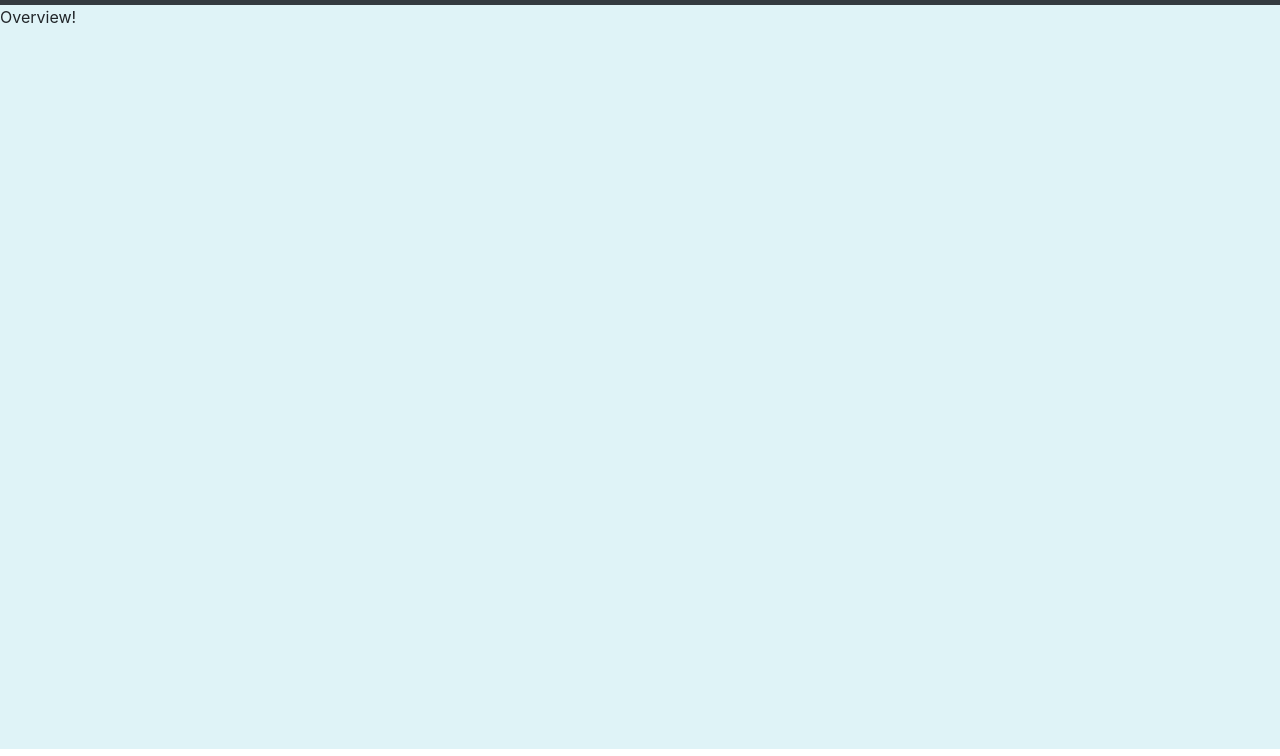
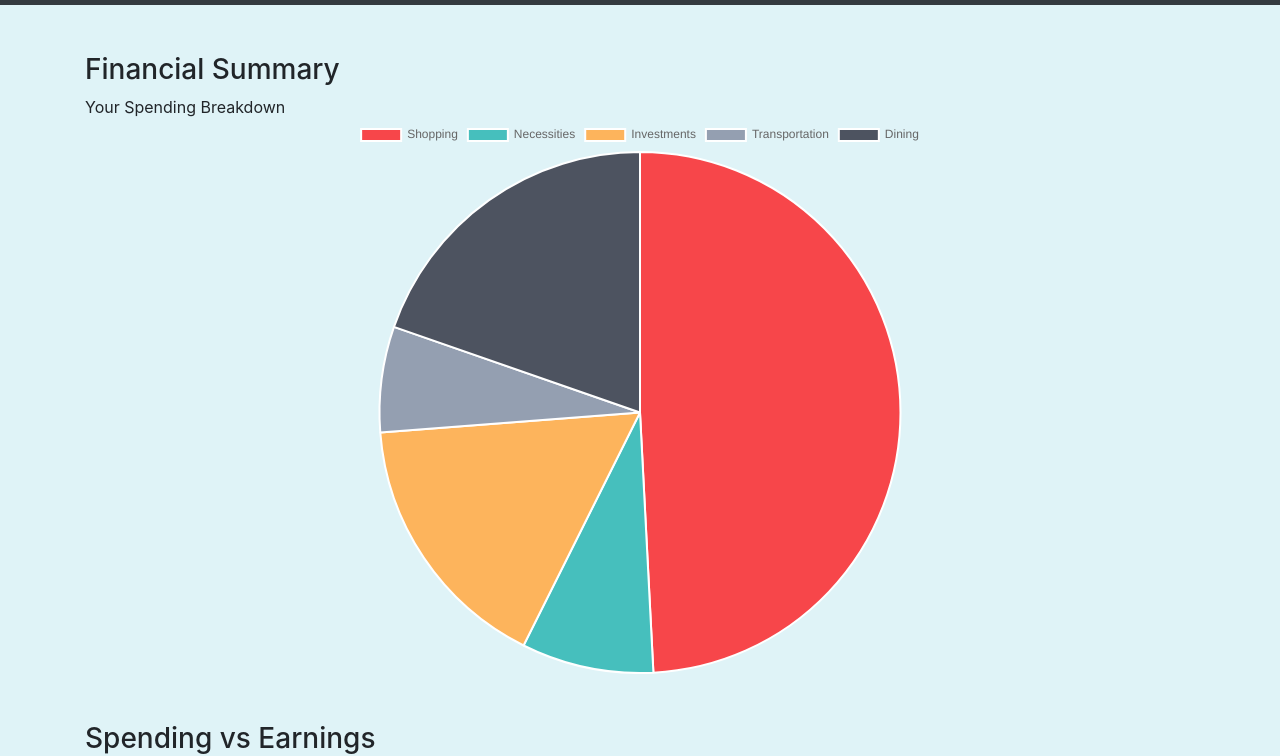
Before and after one commit to roshnib212/MoolahPrototype, a React app: page /overview in a window 1280 px wide. Shown: the part 51-807 px from the top of the page. Built offline with nearby package versions, Linux system fonts and the light colour scheme.

Commit message:
basic graphs

```diff
--- a/package.json
+++ b/package.json
@@ -8,14 +8,17 @@
     "@testing-library/user-event": "^7.2.1",
     "axios": "^0.19.1",
     "bootstrap": "^4.4.1",
+    "chart.js": "^2.9.3",
     "concurrently": "^5.0.2",
     "cors": "^2.8.5",
     "express": "^4.17.1",
+    "mdbreact": "^4.25.4",
     "moment": "^2.24.0",
     "mysql": "^2.17.1",
     "qs": "^6.9.1",
     "react": "^16.12.0",
     "react-bootstrap": "^1.0.0-beta.16",
+    "react-chartjs-2": "^2.9.0",
     "react-datepicker": "^2.11.0",
     "react-dom": "^16.12.0",
     "react-paypal-button-v2": "^2.6.1",
--- a/src/components/OverviewPage.js
+++ b/src/components/OverviewPage.js
@@ -4,13 +4,155 @@ import '../stylesheets/home.css';
 import MoolahNavBar from './MoolahNavBar.js';
 import Button from 'react-bootstrap/Button';
 import 'bootstrap/dist/css/bootstrap.min.css';
+import { Pie } from "react-chartjs-2";
+import { Bar } from "react-chartjs-2";
+import { Line } from "react-chartjs-2";
+import { MDBContainer } from "mdbreact";
 
 class OverviewPage extends React.Component{
+  pieState = {
+    dataPie: {
+      labels: ["Shopping", "Necessities", "Investments", "Transportation", "Dining"],
+      datasets: [
+        {
+          data: [300, 50, 100, 40, 120],
+          backgroundColor: [
+            "#F7464A",
+            "#46BFBD",
+            "#FDB45C",
+            "#949FB1",
+            "#4D5360",
+            "#AC64AD"
+          ],
+          hoverBackgroundColor: [
+            "#FF5A5E",
+            "#5AD3D1",
+            "#FFC870",
+            "#A8B3C5",
+            "#616774",
+            "#DA92DB"
+          ]
+        }
+      ]
+    }
+  }
+barState = {
+    dataBar: {
+      labels: ["Last Month Earnings", "Last Month Spendings", "Current Month Earnings", "Current Month Spendings"],
+      datasets: [
+        {
+          label: "Dollars",
+          data: [100, 80, 100, 40],
+          backgroundColor: [
+            "rgba(255, 134,159,0.4)",
+            "rgba(98,  182, 239,0.4)",
+            "rgba(255, 218, 128,0.4)",
+            "rgba(113, 205, 205,0.4)",
+          ],
+          borderWidth: 2,
+          borderColor: [
+            "rgba(255, 134, 159, 1)",
+            "rgba(98,  182, 239, 1)",
+            "rgba(255, 218, 128, 1)",
+            "rgba(113, 205, 205, 1)",
+          ]
+        }
+      ]
+    },
+    barChartOptions: {
+      responsive: true,
+      maintainAspectRatio: false,
+      scales: {
+        xAxes: [
+          {
+            barPercentage: 1,
+            gridLines: {
+              display: true,
+              color: "rgba(0, 0, 0, 0.1)"
+            }
+          }
+        ],
+        yAxes: [
+          {
+            gridLines: {
+              display: true,
+              color: "rgba(0, 0, 0, 0.1)"
+            },
+            ticks: {
+              beginAtZero: true
+            }
+          }
+        ]
+      }
+    }
+  }
+lineState = {
+    dataLine: {
+      labels: ["January", "February", "March", "April", "May", "June", "July"],
+      datasets: [
+        {
+          label: "Earnings",
+          fill: true,
+          lineTension: 0.3,
+          backgroundColor: "rgba(225, 204,230, .3)",
+          borderColor: "rgb(205, 130, 158)",
+          borderCapStyle: "butt",
+          borderDash: [],
+          borderDashOffset: 0.0,
+          borderJoinStyle: "miter",
+          pointBorderColor: "rgb(205, 130,1 58)",
+          pointBackgroundColor: "rgb(255, 255, 255)",
+          pointBorderWidth: 10,
+          pointHoverRadius: 5,
+          pointHoverBackgroundColor: "rgb(0, 0, 0)",
+          pointHoverBorderColor: "rgba(220, 220, 220,1)",
+          pointHoverBorderWidth: 2,
+          pointRadius: 1,
+          pointHitRadius: 10,
+          data: [100, 100, 150, 150, 200, 200, 220]
+        },
+        {
+          label: "Savings",
+          fill: true,
+          lineTension: 0.3,
+          backgroundColor: "rgba(184, 185, 210, .3)",
+          borderColor: "rgb(35, 26, 136)",
+          borderCapStyle: "butt",
+          borderDash: [],
+          borderDashOffset: 0.0,
+          borderJoinStyle: "miter",
+          pointBorderColor: "rgb(35, 26, 136)",
+          pointBackgroundColor: "rgb(255, 255, 255)",
+          pointBorderWidth: 10,
+          pointHoverRadius: 5,
+          pointHoverBackgroundColor: "rgb(0, 0, 0)",
+          pointHoverBorderColor: "rgba(220, 220, 220, 1)",
+          pointHoverBorderWidth: 2,
+          pointRadius: 1,
+          pointHitRadius: 10,
+          data: [20, 20, 30, 30, 40, 40, 44]
+        }
+      ]
+    }
+  };
+
   render(){
     return (
-      <div style={{backgroundColor:'#DFF3F7'}}>
+      <div style={{backgroundColor:'#DFF3F7', height: '1800px'}}>
         <MoolahNavBar />
-        Overview!
+      <MDBContainer>
+        <h3 className="mt-5">Financial Summary</h3>
+	    Your Spending Breakdown
+        <Pie data={this.pieState.dataPie} options={{ responsive: true }} />
+      </MDBContainer>
+      <MDBContainer>
+        <h3 className="mt-5">Spending vs Earnings</h3>
+        <Bar data={this.barState.dataBar} options={this.barState.barChartOptions} />
+      </MDBContainer>
+<MDBContainer>
+        <h3 className="mt-5">Savings</h3>
+        <Line data={this.lineState.dataLine} options={{ responsive: true }} />
+      </MDBContainer>
       </div>
     );
   }
```
Also changed, not shown: src/stylesheets/index.css (line endings or trailing spaces), 1 other file.
